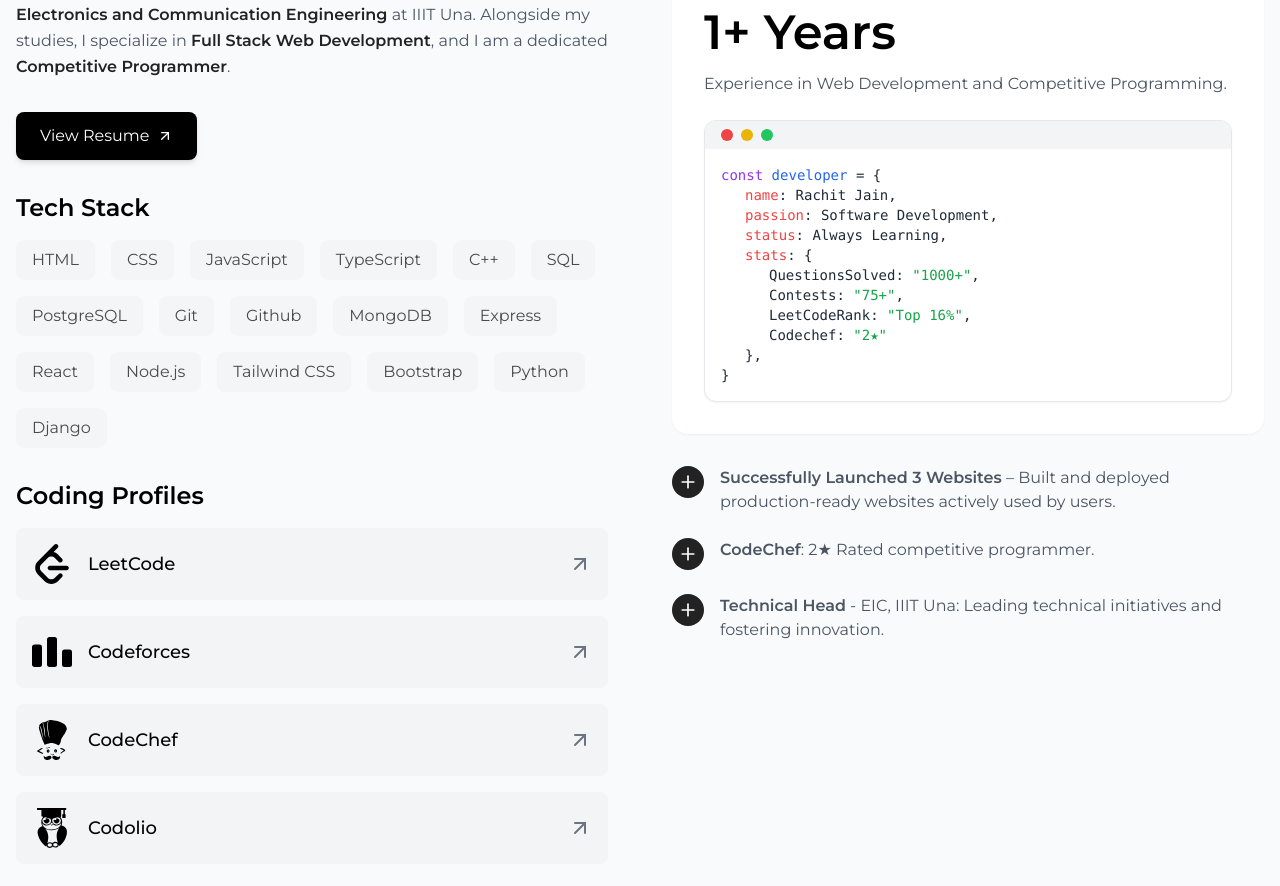
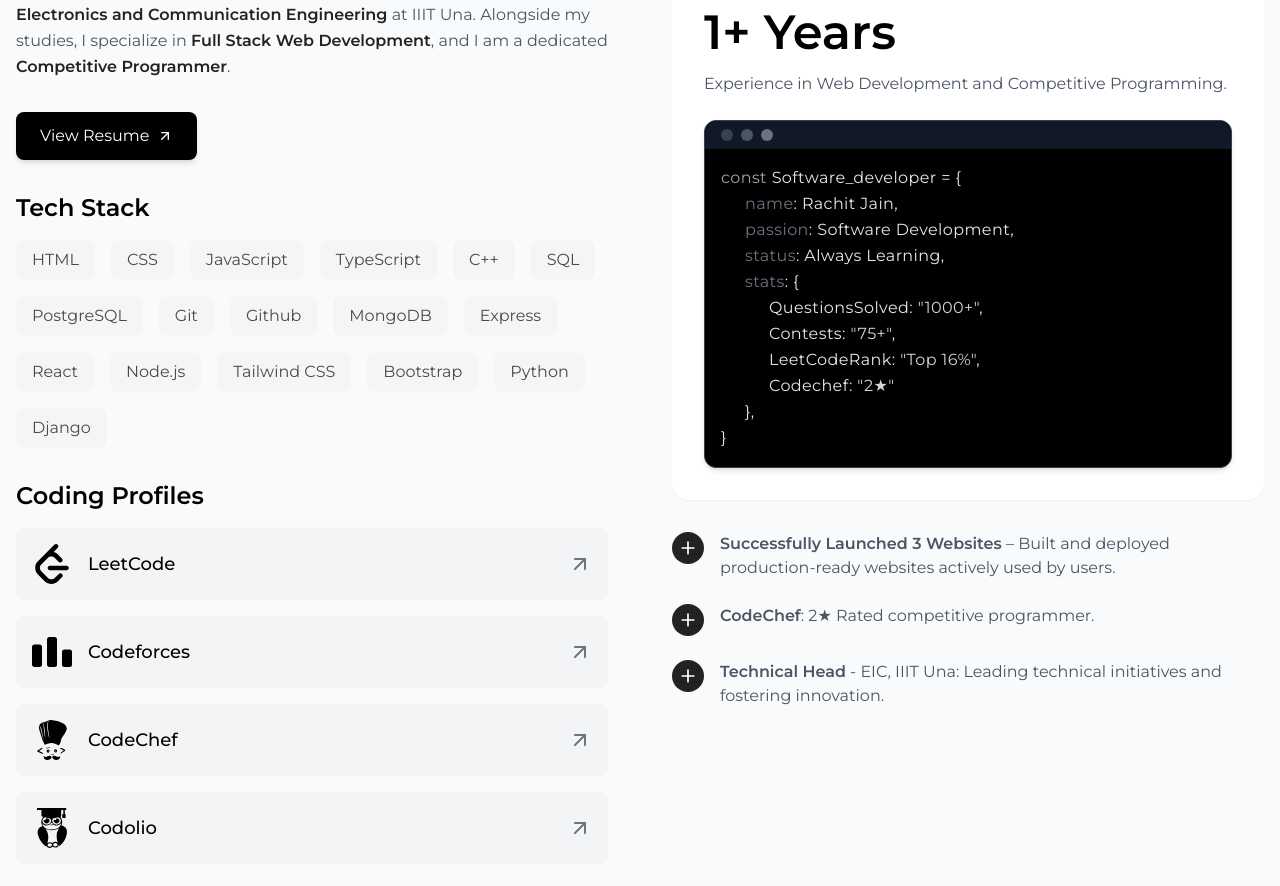
Before and after one commit to Rachit-31/My_Portfolio, a React (Vite) app in the folder Client/: page / in a window 1280 px wide. Shown: the part 984-1870 px from the top of the page. Built offline with nearby package versions, Linux system fonts and the light colour scheme.

Commit message:
improved the theme

```diff
--- a/Client/src/Components/About.jsx
+++ b/Client/src/Components/About.jsx
@@ -126,37 +126,37 @@
                 </p>
               </div>
 
-              <div className="w-full bg-white rounded-xl overflow-hidden shadow-sm border">
+              <div className="w-full bg-black rounded-xl overflow-hidden shadow-md border border-gray-700">
                 {/* Top bar (like VSCode/terminal tabs) */}
-                <div className="bg-gray-100 px-4 py-2 flex items-center space-x-2">
-                  <div className="w-3 h-3 bg-red-500 rounded-full"></div>
-                  <div className="w-3 h-3 bg-yellow-500 rounded-full"></div>
-                  <div className="w-3 h-3 bg-green-500 rounded-full"></div>
+                <div className="bg-gray-900 px-4 py-2 flex items-center space-x-2">
+                  <div className="w-3 h-3 bg-gray-700 rounded-full"></div>
+                  <div className="w-3 h-3 bg-gray-600 rounded-full"></div>
+                  <div className="w-3 h-3 bg-gray-500 rounded-full"></div>
                 </div>
 
                 {/* Code-like content */}
-                <div className="p-4 text-gray-800 font-mono text-sm">
+                <div className="p-4 text-gray-200 text-base leading-relaxed tracking-wide">
                   <div>
-                    <span className="text-purple-600">const</span>{" "}
-                    <span className="text-blue-600">developer</span> = {"{"}
+                    <span className="text-gray-400">const</span>{" "}
+                    <span className="text-gray-200">Software_developer</span> = {"{"}
                   </div>
 
                   <div className="ml-6">
-                    <span className="text-red-500">name</span>: {developerInfo.name},
+                    <span className="text-gray-500">name</span>: {developerInfo.name},
                   </div>
                   <div className="ml-6">
-                    <span className="text-red-500">passion</span>: {developerInfo.passion},
+                    <span className="text-gray-500">passion</span>: {developerInfo.passion},
                   </div>
                   <div className="ml-6">
-                    <span className="text-red-500">status</span>: {developerInfo.status},
+                    <span className="text-gray-500">status</span>: {developerInfo.status},
                   </div>
 
                   <div className="ml-6">
-                    <span className="text-red-500">stats</span>: {"{"}
+                    <span className="text-gray-500">stats</span>: {"{"}
                   </div>
                   {Object.entries(developerInfo.stats).map(([key, value], index, arr) => (
                     <div key={key} className="ml-12">
-                      {key}: <span className="text-green-600">"{value}"</span>
+                      {key}: <span className="text-gray-300">"{value}"</span>
                       {index < arr.length - 1 && ","}
                     </div>
                   ))}
@@ -165,6 +165,7 @@
                   <div>{"}"}</div>
                 </div>
               </div>
+
 
             </motion.div>
 
```
